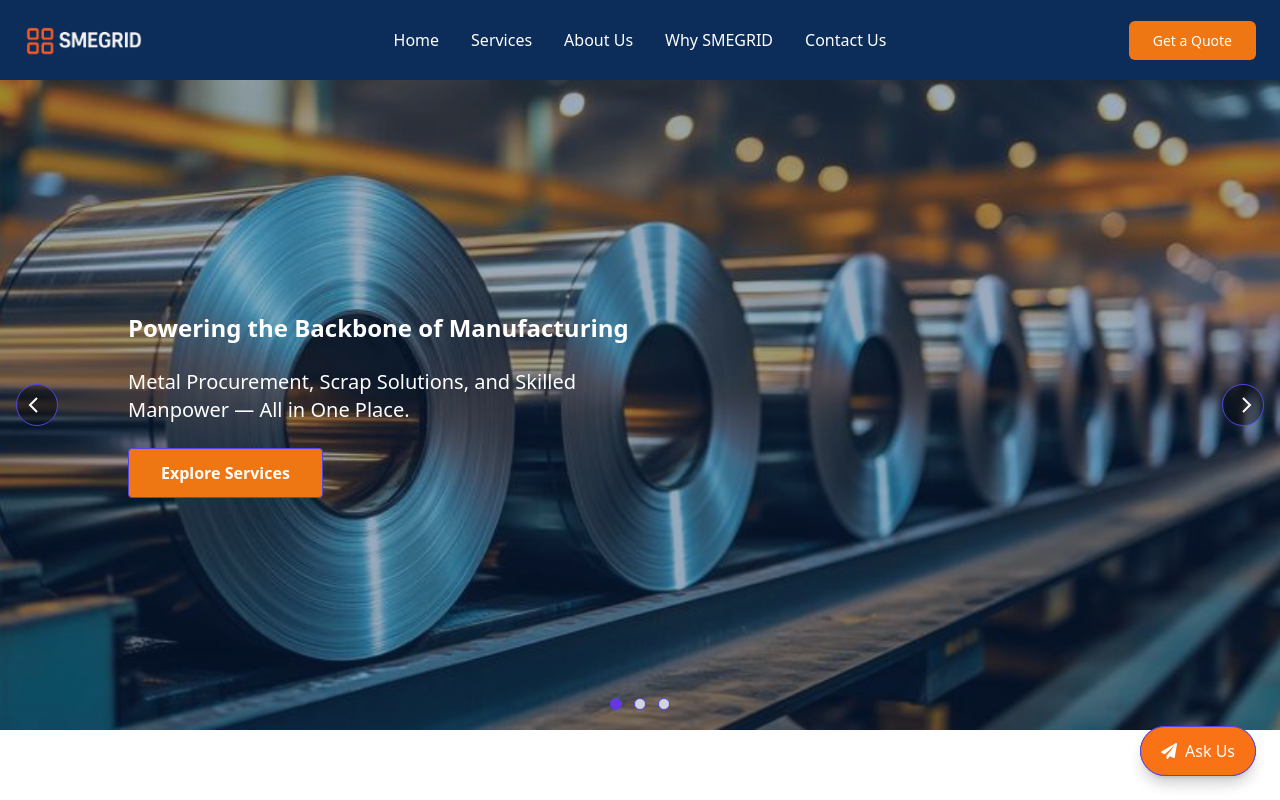
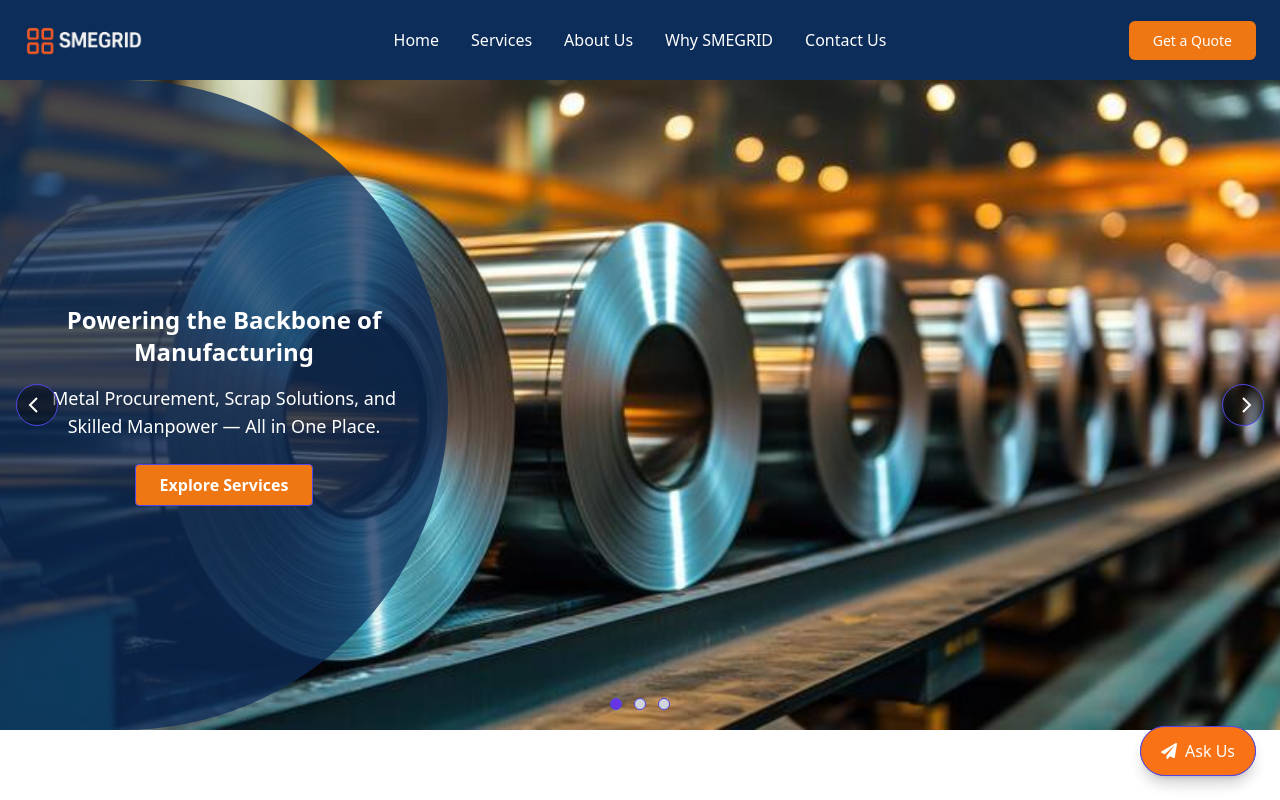
Before and after one commit to RupeshSahu969/smegrid, a React (Create React App) app: page / in a window 1280 px wide. Shown: the top 800 px of the page. Built offline with nearby package versions, Linux system fonts and the light colour scheme.

Commit message:
update crausal

```diff
--- a/src/components/Carousel.jsx
+++ b/src/components/Carousel.jsx
@@ -8,7 +8,7 @@ import logo1 from "../assets/logosmegrid.png";
 const Carousel = ({ slides }) => {
   const [mobileMenuOpen, setMobileMenuOpen] = useState(false);
   const [currentSlide, setCurrentSlide] = useState(0);
-  const [navbarColor, setNavbarColor] = useState('bg-[#0c2c5a]'); // Deep blue
+  const [navbarColor, setNavbarColor] = useState('bg-transparent'); // Change to transparent
 
   const [textColor, setTextColor] = useState('text-white'); // Default text color
   const [logoSrc, setLogoSrc] = useState(logo); // Default logo (e.g. white text on transparent)
@@ -192,16 +192,20 @@ const Carousel = ({ slides }) => {
       alt={slide.title}
       className="h-full w-full object-cover absolute inset-0"
     />
-    <div className="absolute inset-0 bg-[#0c2c5a] bg-opacity-40 flex items-center">
-      <div className="text-white max-w-2xl px-8 md:px-16 ml-4 md:ml-16 space-y-6">
-        <h2 className="text-2xl md:text-4xl font-bold">{slide.title}</h2>
-        <p className="text-lg md:text-xl">{slide.description}</p>
-        <button
-          className="px-8 py-3 bg-[#ef7713] hover:bg-orange-600 text-white font-semibold rounded"
-          onClick={() => handleExploreClick(slide)}
-        >
-          {slide.cta1}
-        </button>
+    <div className="absolute inset-0 bg-opacity-40 flex items-center">
+      {/* Blue Semicircle Overlay */}
+      <div className="absolute left-0 top-0 bottom-0 w-[50%] md:w-[40%] lg:w-[35%] flex items-center justify-center">
+        <div className="absolute inset-0 bg-[#0c2c5a] opacity-75 rounded-r-full"></div>
+        <div className="relative z-10 text-white px-6 md:px-10 text-center">
+          <h2 className="text-2xl md:text-4xl font-bold mb-4">{slide.title}</h2>
+          <p className="text-sm md:text-lg mb-6">{slide.description}</p>
+          <button
+            className="px-6 py-2 bg-[#ef7713] hover:bg-orange-600 text-white font-semibold rounded"
+            onClick={() => handleExploreClick(slide)}
+          >
+            {slide.cta1}
+          </button>
+        </div>
       </div>
     </div>
   </div>
```
